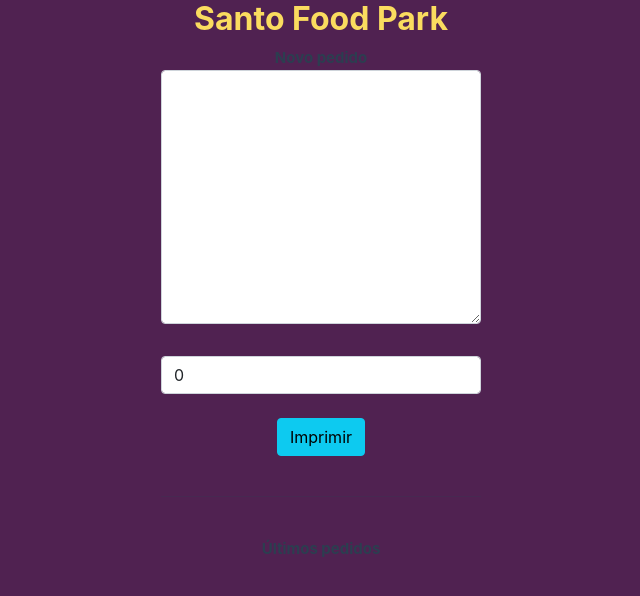
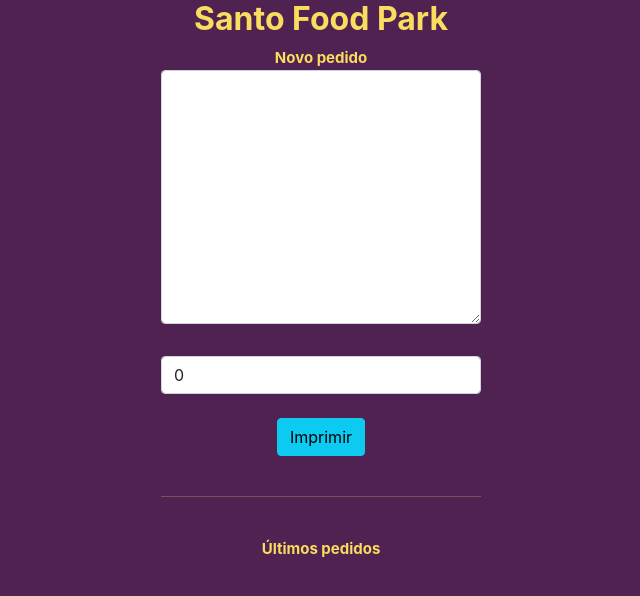
Before and after one commit to tmazza/santo-register, a Vue app: page /#/ in a window 1280 px wide. Shown: the top 596 px of the page, without its empty margins (319-959 px from the left). Built offline with nearby package versions, Linux system fonts and the light colour scheme.

Commit message:
Ajusta cor da fonte

```diff
--- a/src/App.vue
+++ b/src/App.vue
@@ -5,9 +5,7 @@ import HelloWorld from "@/components/HelloWorld.vue";
 
 <template>
   <header>
-    <h2 style="text-align: center; font-weight: bold; color: #fadc5f">
-      Santo Food Park
-    </h2>
+    <h2 style="text-align: center; font-weight: bold">Santo Food Park</h2>
   </header>
 
   <RouterView />
--- a/src/assets/base.css
+++ b/src/assets/base.css
@@ -61,7 +61,7 @@
 
 body {
   min-height: 100vh;
-  color: var(--color-text);
+  color: #fadc5f;
   background: #502251;
   transition: color 0.5s, background-color 0.5s;
   line-height: 1.6;
--- a/src/views/HomeView.vue
+++ b/src/views/HomeView.vue
@@ -175,6 +175,7 @@ table tr td {
 @media print {
   #print {
     display: block;
+    color: #000000 !important;
   }
   main {
     display: none;
```
